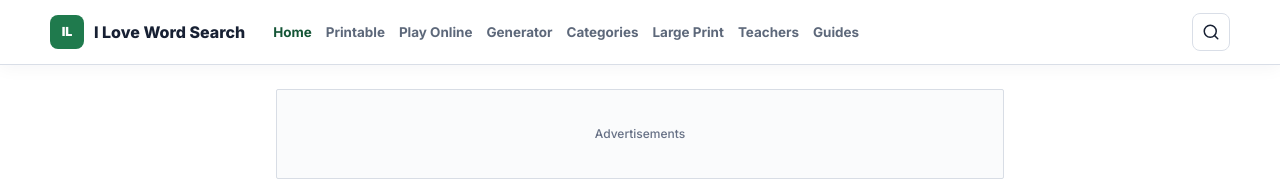
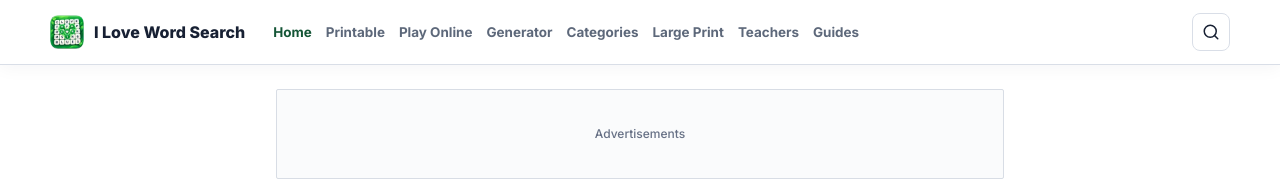
Before and after one commit to suhas-sunder/wordsearch, a Next.js app: page / in a window 1280 px wide. Shown: the top 181 px of the page. Built offline with nearby package versions, Linux system fonts and the light colour scheme; a web font is replaced by a local one.

Commit message:
style: adopt heart word-search icon for header and favicon

```diff
--- a/app/globals.css
+++ b/app/globals.css
@@ -114,15 +114,12 @@ summary:focus-visible {
 }
 
 .brand-mark {
+  display: block;
+  flex: none;
   width: 34px;
   height: 34px;
-  display: inline-grid;
-  place-items: center;
+  object-fit: contain;
   border-radius: 8px;
-  background: var(--accent);
-  color: white;
-  font-size: 0.78rem;
-  font-weight: 900;
 }
 
 .desktop-nav {
--- a/app/layout.tsx
+++ b/app/layout.tsx
@@ -18,6 +18,7 @@ export const metadata: Metadata = {
   },
   description: "Find free printable and online word search puzzles, browse curated topics, or create a custom seeded puzzle.",
   applicationName: "I Love Word Search",
+  icons: { icon: "/favicon.ico?v=20261010" },
   alternates: {
     canonical: "/"
   },
--- a/components/layout/SiteHeader.tsx
+++ b/components/layout/SiteHeader.tsx
@@ -2,6 +2,7 @@
 
 import { useEffect, useRef } from "react";
 import Link from "next/link";
+import Image from "next/image";
 import { usePathname } from "next/navigation";
 import { Menu, Search } from "lucide-react";
 import { primaryNavigation, secondaryNavigation } from "@/content/navigation";
@@ -32,7 +33,7 @@ export function SiteHeader() {
     <header className="site-header">
       <div className="site-shell header-inner">
         <Link className="brand" href="/" aria-label="I Love Word Search home">
-          <span className="brand-mark" aria-hidden="true">IL</span>
+          <Image className="brand-mark" src="/brand-icon.webp" width={34} height={34} alt="" aria-hidden="true" />
           <span>I Love Word Search</span>
         </Link>
         <nav className="desktop-nav" aria-label="Primary navigation">
```
Also changed, not shown: public/brand-icon.webp (added), 1 other file (tests, documents, lock files or other folders).
